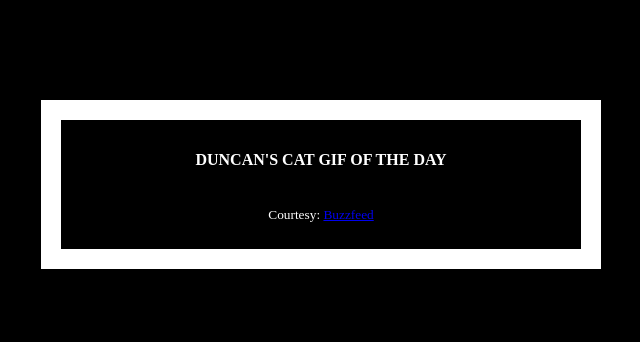
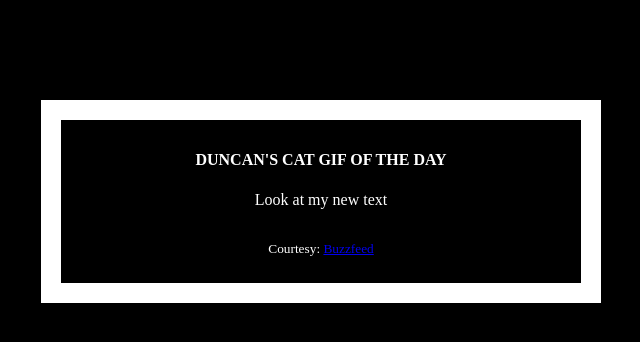
Before and after one commit to WSU-kduncan/f24cicd-pattonsgirl, a Flask app: template templates/index.html in a window 1280 px wide. Shown: the top 342 px of the page, without its empty margins (319-959 px from the left). Run offline with Flask 2, Linux system fonts and the light colour scheme; the template is opened without the code that fills it, so the values that code supplies are empty.

Commit message:
new paragraph

```diff
--- a/templates/index.html
+++ b/templates/index.html
@@ -20,6 +20,7 @@
   <body>
     <div class="container">
       <h4>Duncan's Cat Gif of the day</h4>
+      <p>Look at my new text</p>
       <img src="{{url}}" />
       <p><small>Courtesy: <a href="http://www.buzzfeed.com/copyranter/the-best-cat-gif-post-in-the-history-of-cat-gifs">Buzzfeed</a></small></p>
     </div>
```
